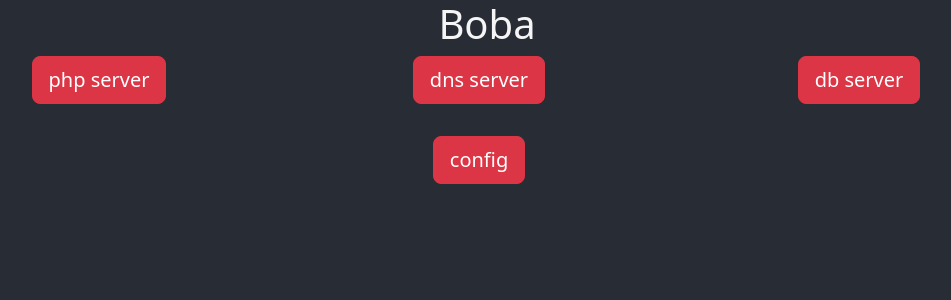
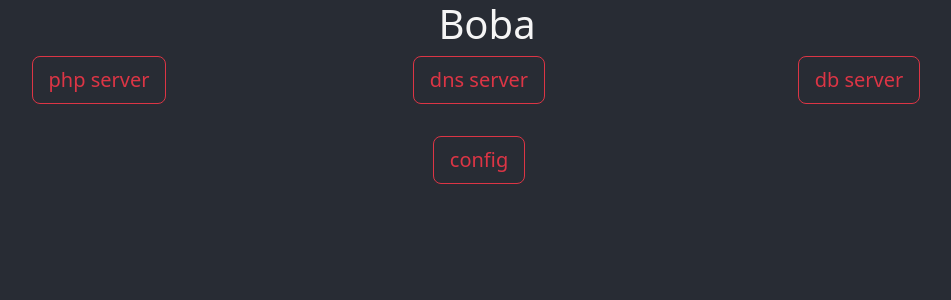
Before and after one commit to Fern135/Boba, a React (Create React App) app in the folder Boba/public/: page / in a window 1280 px wide. Shown: the top 300 px of the page, without its empty margins (153-1104 px from the left). Built offline with nearby package versions, Linux system fonts and the light colour scheme.

Commit message:
added outline functionality for the 4 buttons

```diff
--- a/Boba/public/src/components/ToggleButton/ToggleButton.jsx
+++ b/Boba/public/src/components/ToggleButton/ToggleButton.jsx
@@ -41,7 +41,7 @@ function ToggleButton({ title }){
   return (
     <button
       onClick={handleToggle}
-      className={`btn ${isOn ? 'btn-success' : 'btn-danger'} btn-lg`}
+      className={`btn ${isOn ? 'btn-outline-success' : 'btn-outline-danger'} btn-lg`}
     >
       {isOn ? `${title}` : `${title}`}
     </button>
```
